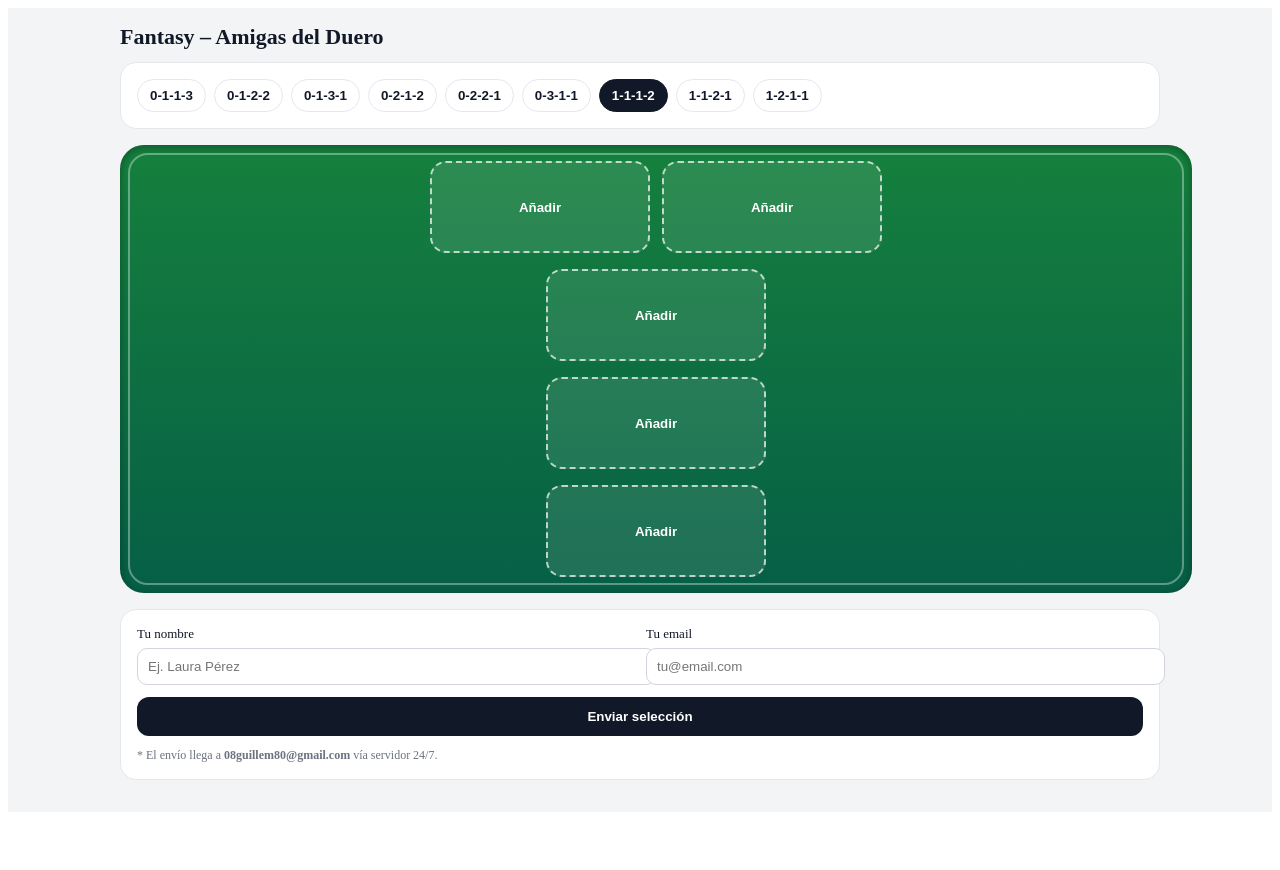
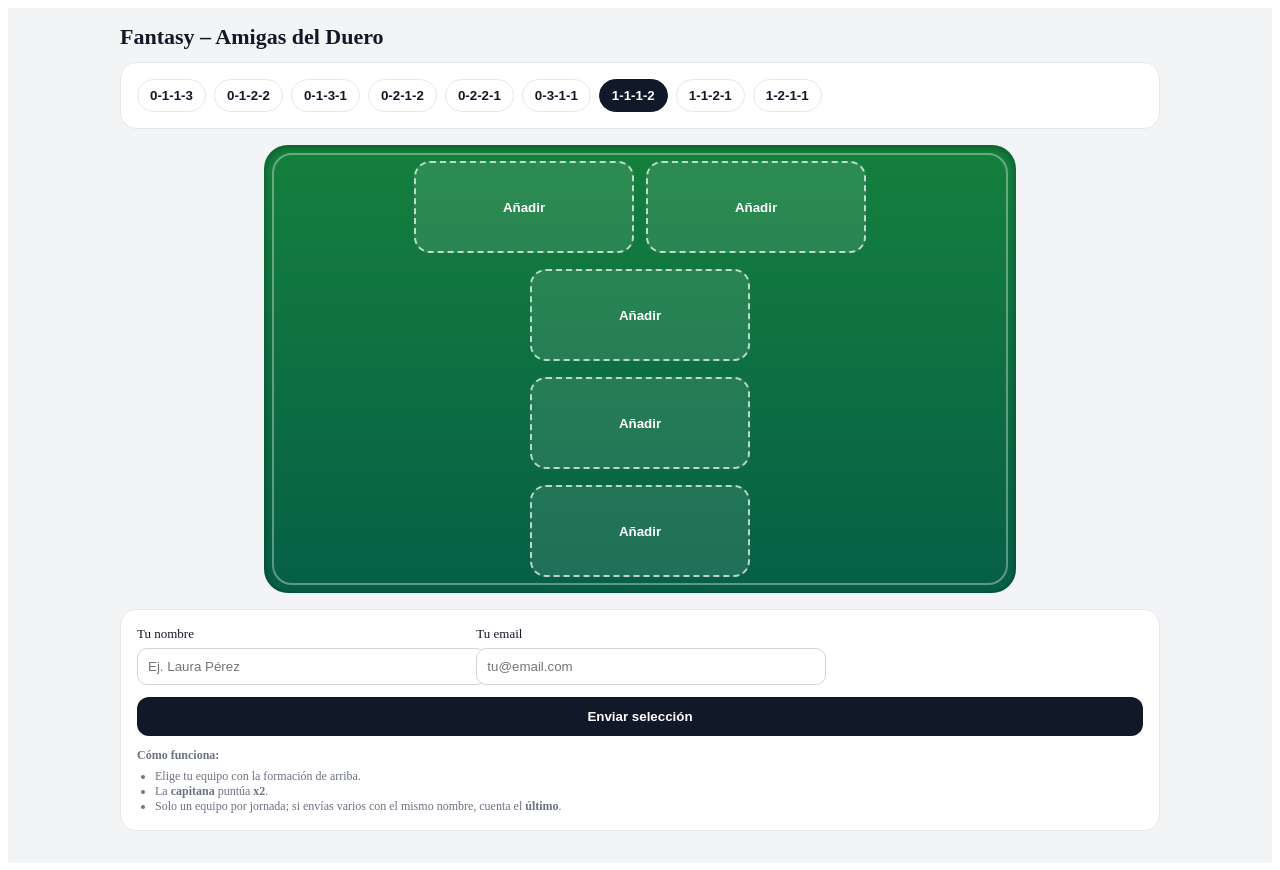
Before and after one commit to GuillemSanTou07/fantasy-aduero, a Next.js app: page / in a window 1280 px wide. Before the commit the page ends 820 px from the top, so only its background shows below. Built offline with nearby package versions, Linux system fonts and the light colour scheme.

Commit message:
index.tsx

```diff
--- a/pages/index.tsx
+++ b/pages/index.tsx
@@ -153,11 +153,14 @@ type Slot = {
   onCaptain?: () => void;
 };
 
+// ✅ CAMBIO: wrapper para centrar el campo y limitar ancho
 function Pitch({ rows }: { rows: Array<{ role: Role; players: Slot[] }> }) {
   return (
+    <div style={{ display: "flex", justifyContent: "center" }}>
       <div
         style={{
           width: "100%",
+          maxWidth: 720, // limita ancho en móvil/desktop y queda bien centrado
           borderRadius: 24,
           padding: 16,
           background: "linear-gradient(#15803d,#065f46)",
@@ -250,6 +253,7 @@ function Pitch({ rows }: { rows: Array<{ role: Role; players: Slot[] }> }) {
               </div>
             );
           })}
+        </div>
       </div>
     </div>
   );
@@ -377,14 +381,15 @@ export default function App() {
           </div>
         </section>
 
-        {/* CAMPO */}
+        {/* CAMPO (centrado en móvil/desktop) */}
         <section style={{ marginBottom: 16 }}>
           <Pitch rows={rows} />
         </section>
 
         {/* Datos y envío */}
         <section style={{ background: "#fff", border: "1px solid #e5e7eb", borderRadius: 16, padding: 16, marginBottom: 16 }}>
-          <div style={{ display: "grid", gridTemplateColumns: "1fr 1fr", gap: 12 }}>
+          {/* ✅ CAMBIO: grid responsive que NO se solapa en móvil */}
+          <div style={{ display: "grid", gridTemplateColumns: "repeat(auto-fit, minmax(260px, 1fr))", gap: 12 }}>
             <div>
               <label style={{ display: "block", fontSize: 13, marginBottom: 6 }}>Tu nombre</label>
               <input
@@ -428,8 +433,15 @@ export default function App() {
               </button>
             </div>
           </div>
+
+          {/* ✅ CAMBIO: reglas rápidas en lugar del aviso del email */}
           <div style={{ marginTop: 12, fontSize: 12, color: "#6b7280" }}>
-            * El envío llega a <strong>{EMAIL_TO}</strong> vía servidor 24/7.
+            <strong>Cómo funciona:</strong>
+            <ul style={{ margin: "6px 0 0", paddingLeft: 18 }}>
+              <li>Elige tu equipo con la formación de arriba.</li>
+              <li>La <strong>capitana</strong> puntúa <strong>x2</strong>.</li>
+              <li>Solo un equipo por jornada; si envías varios con el mismo nombre, cuenta el <strong>último</strong>.</li>
+            </ul>
           </div>
         </section>
 
@@ -489,7 +501,6 @@ if (typeof window !== "undefined") {
       })();
       console.assert(txt.includes("Formación: 1-1-1-2"), "Incluye formación");
       console.assert(txt.includes("PT: María Alonso"), "Línea PT correcta");
-      // Verificar que todas las formaciones suman 5
       [
         "0-1-1-3","0-1-2-2","0-1-3-1",
         "0-2-1-2","0-2-2-1","0-3-1-1",
@@ -498,10 +509,8 @@ if (typeof window !== "undefined") {
         const [pt, df, mc, dl] = f.split("-").map((n) => parseInt(n, 10));
         console.assert((pt + df + mc + dl) === 5, `Formación ${f} debe tener 5 jugadoras`);
       });
-      // eslint-disable-next-line no-console
       console.log("✅ Tests básicos OK");
     } catch (e) {
-      // eslint-disable-next-line no-console
       console.warn("⚠️ Tests fallaron:", e);
     }
   })();
```
Lines whose indentation alone changed are shown as unchanged.
